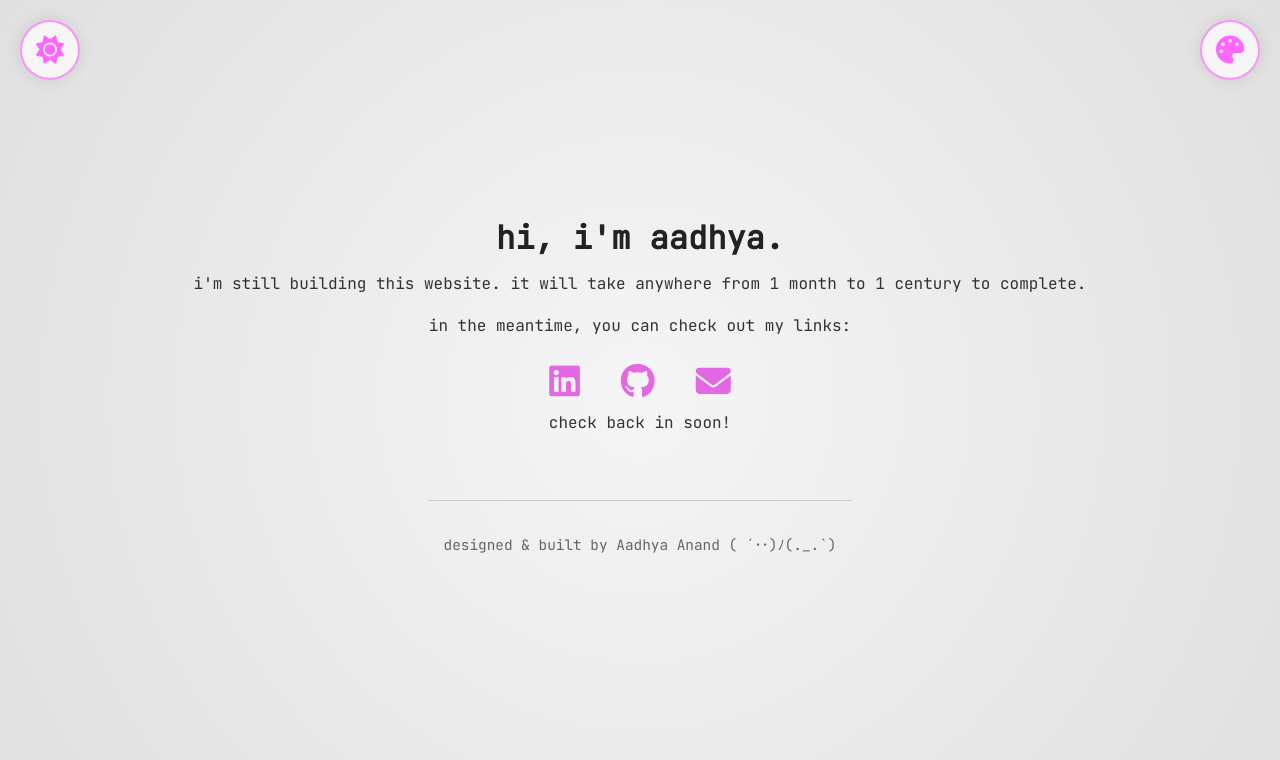
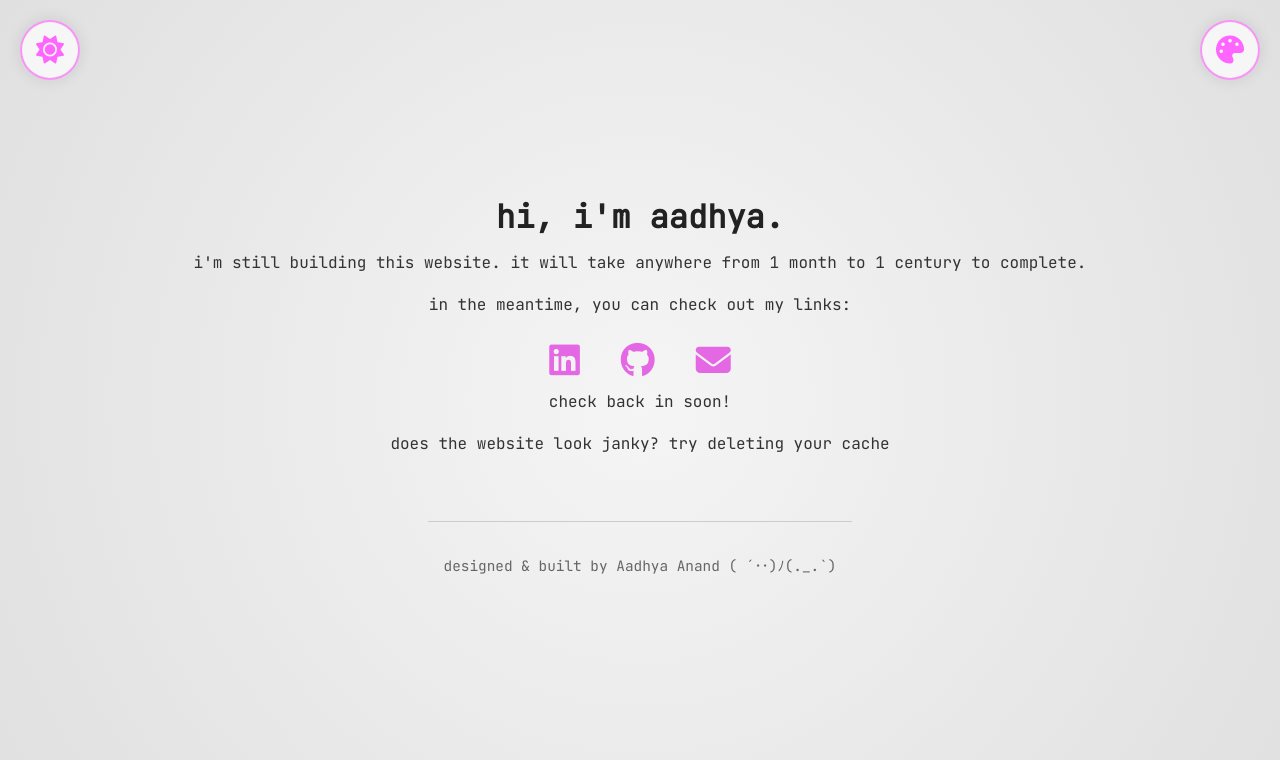
Before and after one commit to AntimonySB2468/AntimonySB2468.github.io, a plain HTML site: page index.html in a window 1280 px wide. Drawn offline with Linux system fonts and the light colour scheme.

Commit message:
added a small note

```diff
--- a/index.html
+++ b/index.html
@@ -59,6 +59,7 @@
   </div>
 
   <p>check back in soon!</p>
+  <p>does the website look janky? try deleting your cache</p>
 
   <footer>
     designed & built by Aadhya Anand ( ´･･)ﾉ(._.`)
```
